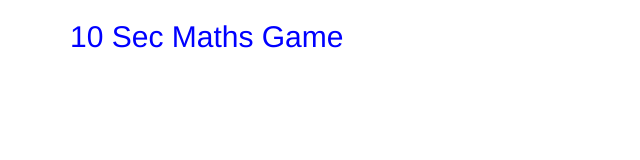
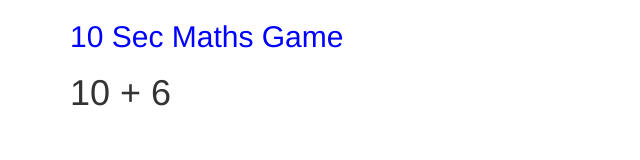
Before and after one commit to JosephMinniear/10SecMathGame, a plain HTML site: page 10SecMathGame/index.html in a window 1280 px wide. Shown: the whole page, without its empty margins (0-640 px from the left). Drawn offline with nearby package versions, Linux system fonts and the light colour scheme.

Commit message:
Add files via upload

```diff
--- a/10SecMathGame/index.html
+++ b/10SecMathGame/index.html
@@ -14,6 +14,7 @@
             <div class="row">
                 <div class="col-xs-12">
                     <h2>10 Sec Maths Game</h2>
+                    <h1 id="equation"></h1>
                 </div>
             </div>
         </div>
--- a/10SecMathGame/index.js
+++ b/10SecMathGame/index.js
@@ -1 +1,22 @@
-console.log('i brought my gears')
+console.log('i brought my gears');
+$(document).ready(function(){
+    var currentQuestion;
+
+    var randomNumberGenerator = function (size) {
+        return Math.ceil(Math.random() * size);
+    }
+
+    var questionGenerator = function () {
+        var question = {};
+        var num1 = randomNumberGenerator(10);
+        var num2 = randomNumberGenerator(10);
+
+        question.answer = num1 + num2;
+        question.equation = String(num1) + " + " + String(num2);
+
+        return question;
+    }
+
+    currentQuestion = questionGenerator();
+    $('#equation').text(currentQuestion.equation);
+});
```
